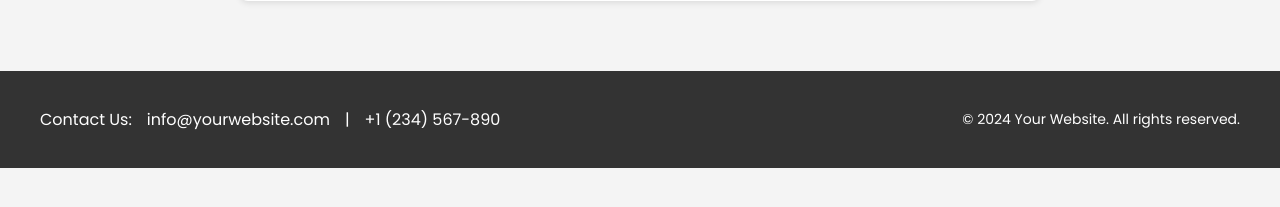
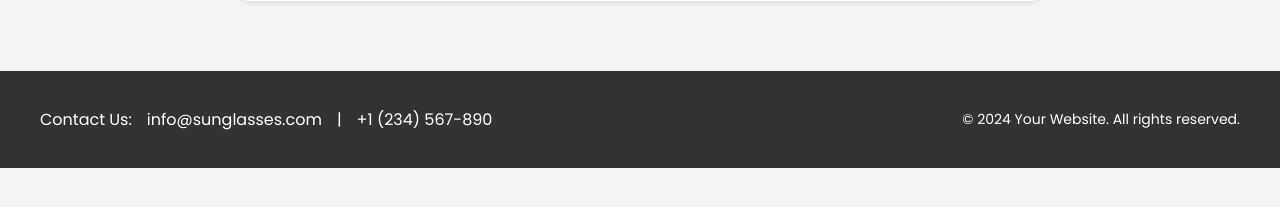
Before and after one commit to 0Rajvii/PHP-Group-2-, a PHP site: page /checkout.php in a window 1280 px wide. Shown: the part 403-610 px from the top of the page. Run offline with PHP 8.4, Linux system fonts and the light colour scheme; the visitor is signed in with stand-in values (Sample User, id 1); data that the repository does not hold is empty.

Commit message:
Update footer.php

```diff
--- a/footer.php
+++ b/footer.php
@@ -2,7 +2,7 @@
   <div style="display: flex; justify-content: space-between; align-items: center; max-width: 1200px; margin: 0 auto;">
     <div style="display: flex; align-items: center;">
       <p style="margin-right: 10px;">Contact Us:</p>
-      <a href="mailto:info@yourwebsite.com" style="color: #fff; text-decoration: none; margin: 0 5px;">info@yourwebsite.com</a>
+      <a href="mailto:info@sunglasses.com" style="color: #fff; text-decoration: none; margin: 0 5px;">info@sunglasses.com</a>
       <span style="margin: 0 10px;">|</span>
       <a href="tel:+1234567890" style="color: #fff; text-decoration: none; margin: 0 5px;">+1 (234) 567-890</a>
     </div>
```
